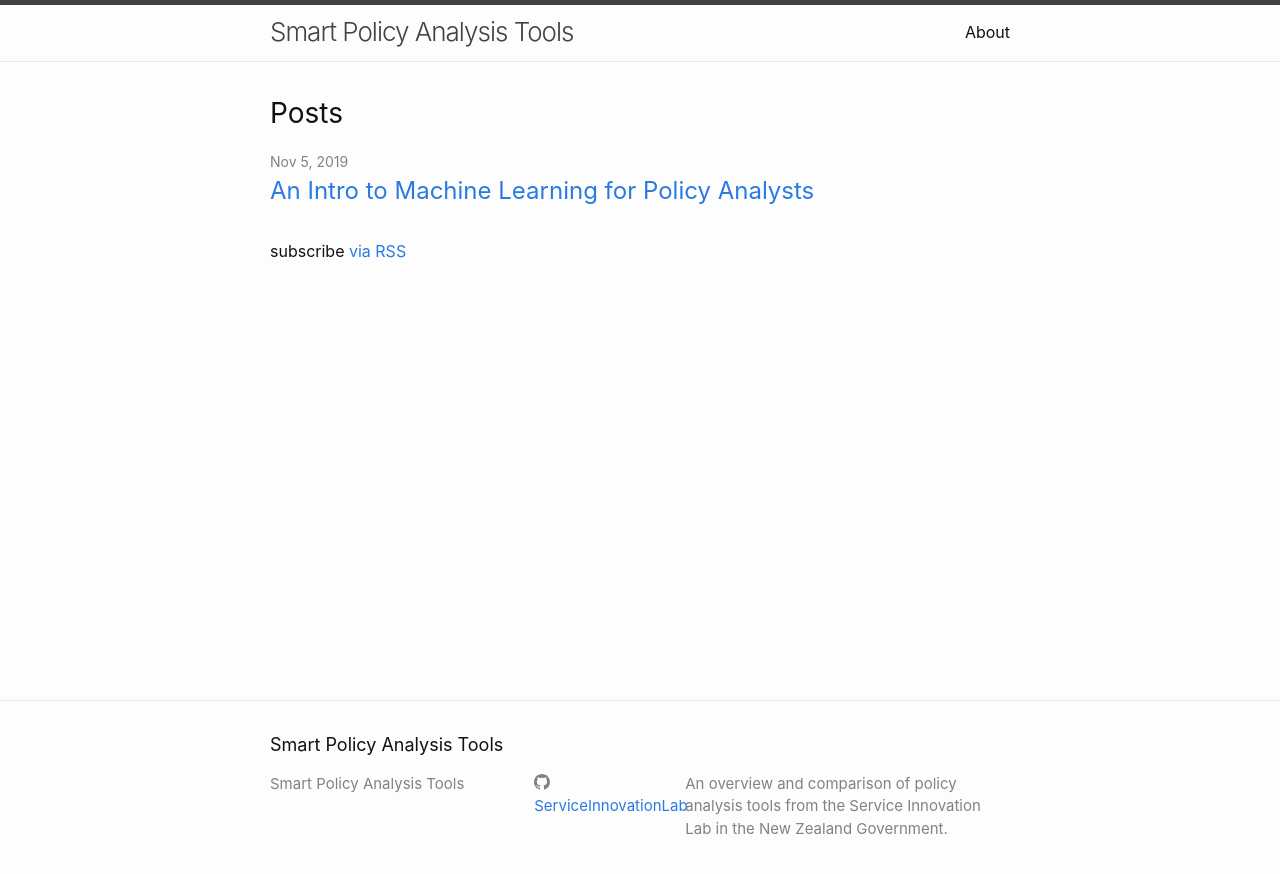
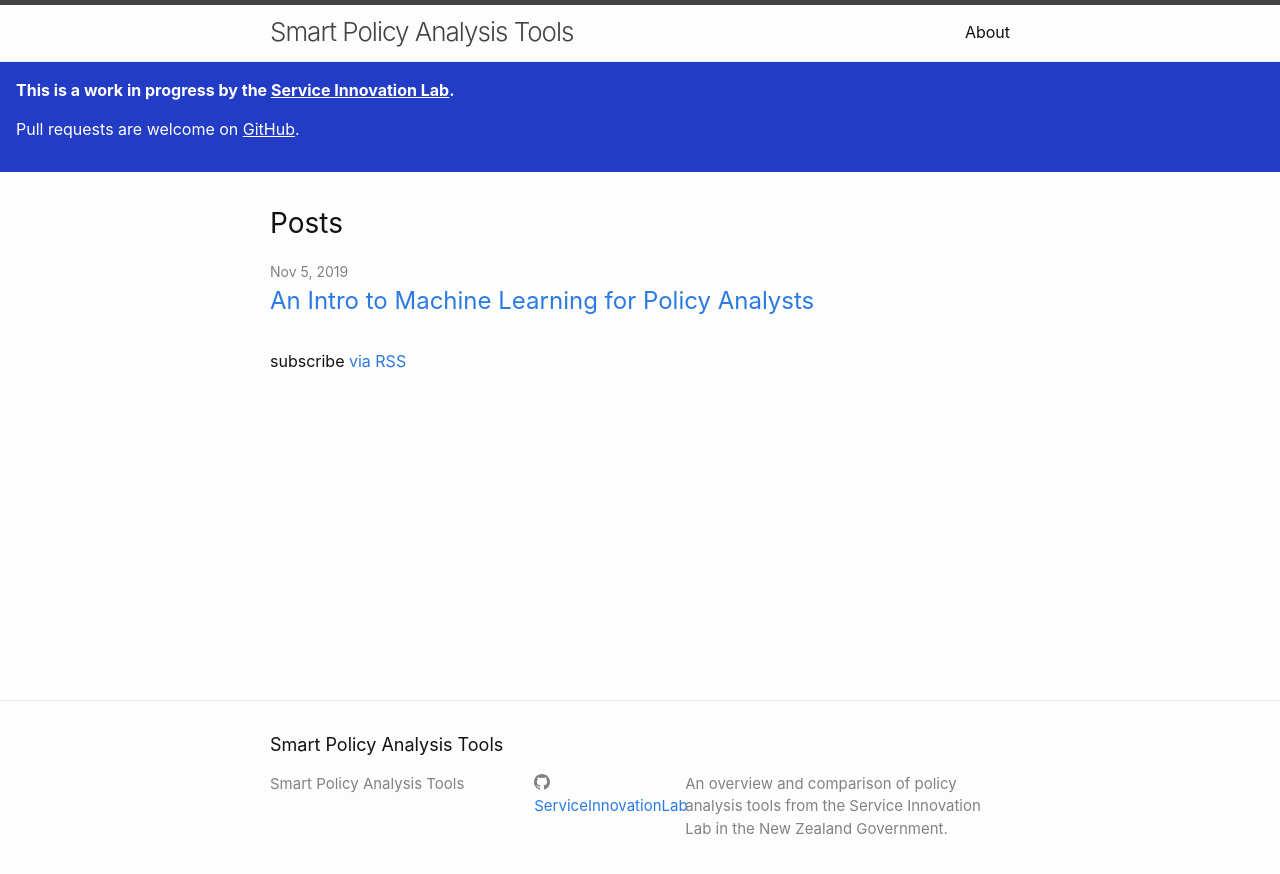
Before and after one commit to ServiceInnovationLab/bagel-box, a Jekyll site: the page built from index.md, in a window 1280 px wide. Shown: the top 874 px of the page. Built offline with Jekyll 4.4.1, drawn with Linux system fonts in a browser that asks for light colours.

Commit message:
a disclaimer

```diff
--- a/_includes/header.html
+++ b/_includes/header.html
@@ -1,10 +1,8 @@
 <header class="site-header" role="banner">
-
   <div class="wrapper">
     {%- assign default_paths = site.pages | map: "path" -%}
     {%- assign page_paths = site.header_pages | default: default_paths -%}
     <a class="site-title" rel="author" href="{{ "/" | relative_url }}">{{ site.title | escape }}</a>
-
     {%- if page_paths -%}
       <nav class="site-nav">
         <input type="checkbox" id="nav-trigger" class="nav-trigger" />
@@ -28,3 +26,9 @@
     {%- endif -%}
   </div>
 </header>
+<div class="disclaimer">
+  <div class="disclaimer__content">
+    <h4>This is a work in progress by the <a href="">Service Innovation Lab</a>.</h4>
+    <p>Pull requests are welcome on <a href="https://github.com/ServiceInnovationLab/bagel-box">GitHub</a>.</p>
+  </div>
+</div>
--- /dev/null
+++ b/_sass/_disclaimer.scss
@@ -0,0 +1,16 @@
+.disclaimer {
+  width: 100%;
+  background-color: $color-bright;
+  color: #FFF;
+  padding: 1em;
+  h4 {
+    font-weight: bold;
+  }
+  a {
+    color: #FFF;
+    text-decoration: underline;
+  }
+  &__content {
+
+  }
+}
--- a/assets/css/main.scss
+++ b/assets/css/main.scss
@@ -3,7 +3,30 @@
 ---
 @charset "utf-8";
 
+$color-primary: #0071bc !default;
+$color-primary-darker: #205493 !default;
+$color-primary-darkest: #112e51 !default;
+
+// Color
+$color-light: #b3efff; // $color-light / $color-secondary-light
+$color-lightest: #feffff;
+$color-bright: #223cc6; //#00cfff; // $color-bright / $color-secondary // Underline for Navbar
+$color-medium: #223cc6; //#046b99; // $color-medium / $color-primary
+$color-dark: #1c304a; // $color-dark / $color-primary-dark
+$color-base: #1f2e4a;
+$color-black: #000000;
+$color-inverse: #ffffff;
+$color-super-light: #fafafa;
+
+$color-bright-hover: #00a7ce;
+$color-medium-hover: #bbbbbb; //#00547A
+
+$color-gray-lightest: #f1f1f1; // Adding bc used in our $border-light in this file.
+$color-gray-hover: #fafafa; // Button hover
+$color-gray-divider: #bbbbbb;
+
 // Import partials from the `minima` theme.
 @import "minima";
 @import "typography";
 @import "explanation";
+@import "disclaimer";
```
